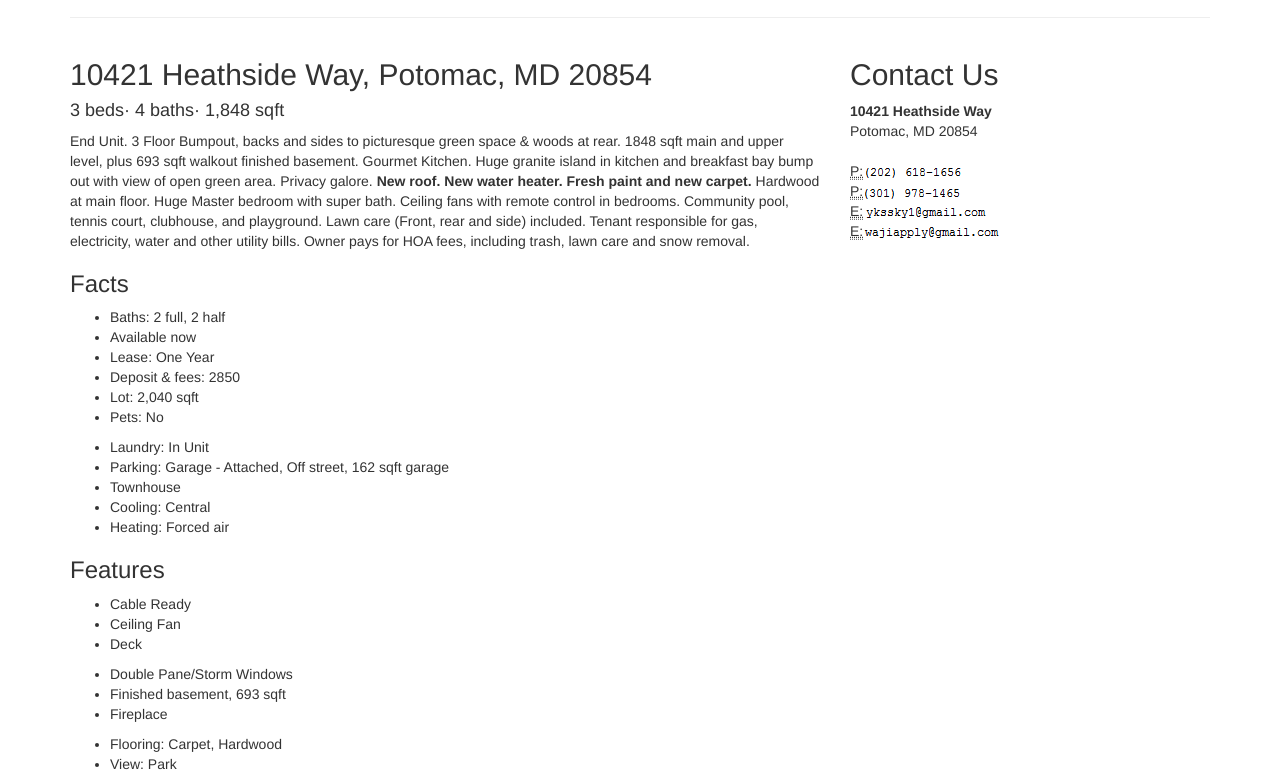
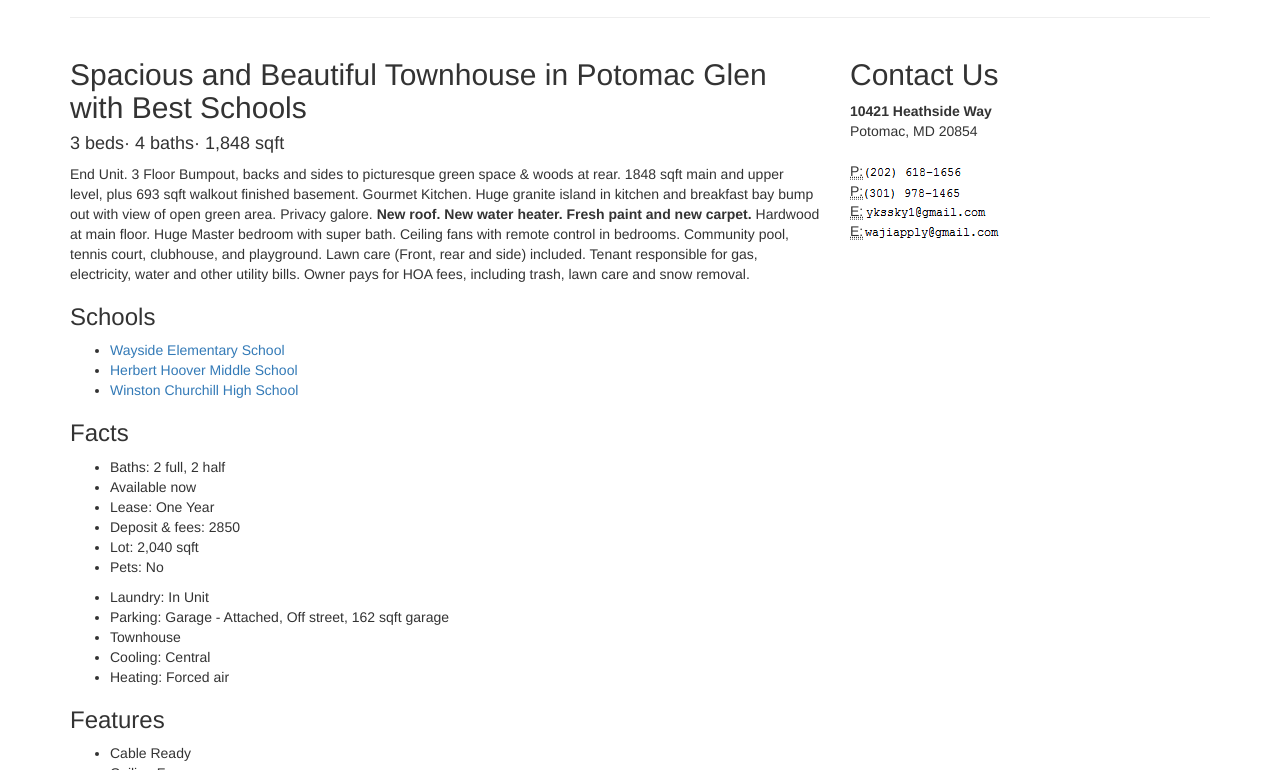
Before and after one commit to TheYues/TheYues.github.io, a plain HTML site: page index.html in a window 1280 px wide. Shown: the part 777-1547 px from the top of the page. Drawn offline with Linux system fonts and the light colour scheme.

Commit message:
add schools

```diff
--- a/index.html
+++ b/index.html
@@ -67,6 +67,7 @@
             <div class="row">
                 <div class="col-lg-12">
                     <h1 class="tagline">10421 Heathside Way, Potomac</h1>
+                    <h3 class="tagline">$2850 / 3br - 1848ft<sup>2</h3>
                 </div>
             </div>
         </div>
@@ -99,13 +100,23 @@
 
         <div class="row">
             <div class="col-sm-8">
-                <h2>10421 Heathside Way, Potomac, MD 20854</h2>
+                <h2>Spacious and Beautiful Townhouse in Potomac Glen with Best Schools</h2>
                 <h4>3 beds· 4 baths· 1,848 sqft </h4>
                 <p>End Unit. 3 Floor Bumpout, backs and sides to picturesque green space & woods at rear. 1848 sqft main and upper level, plus 693 sqft walkout finished basement. Gourmet Kitchen. Huge granite island in kitchen and breakfast bay bump out with view of open green area. Privacy galore. <b>New roof. New water heater. Fresh paint and new carpet.</b> Hardwood at main floor. Huge Master bedroom with super bath. Ceiling fans with remote control in bedrooms. Community pool, tennis court, clubhouse, and playground. Lawn care (Front, rear and side) included. Tenant responsible for gas, electricity, water and other utility bills. Owner pays for HOA fees, including trash, lawn care and snow removal.</p>
                 <p>
 
                 <div class="hdp-facts zsg-content-component z-moreless z-moreless-shown"
                      id="yui_3_18_1_1_1466398251669_1692">
+                    <div class="fact-group-container zsg-content-component top-facts">
+                        <h3 class="zsg-content_collapsed zsg-h4">Schools</h3>
+                        <ul class="zsg-list_square zsg-lg-1-3 zsg-md-1-2 zsg-sm-1-1">
+                            <li class=""><a href="https://www.redfin.com/school/119602/MD/Rockville/Wayside-Elementary-School">Wayside Elementary School</a></li>
+                            <li class=""><a href="https://www.redfin.com/school/160367/MD/Rockville/Herbert-Hoover-Middle-School">Herbert Hoover Middle School</a></li>
+                            <li class=""><a href="https://www.redfin.com/school/39047/MD/Potomac/Winston-Churchill-High-School">Winston Churchill High School</a></li>
+
+                        </ul>
+                    </div>
+
                     <div class="fact-group-container zsg-content-component top-facts"
                          id="yui_3_18_1_1_1466398251669_740"><h3 class="zsg-content_collapsed zsg-h4"
                                                                  id="yui_3_18_1_1_1466398251669_1691">Facts</h3>
```
